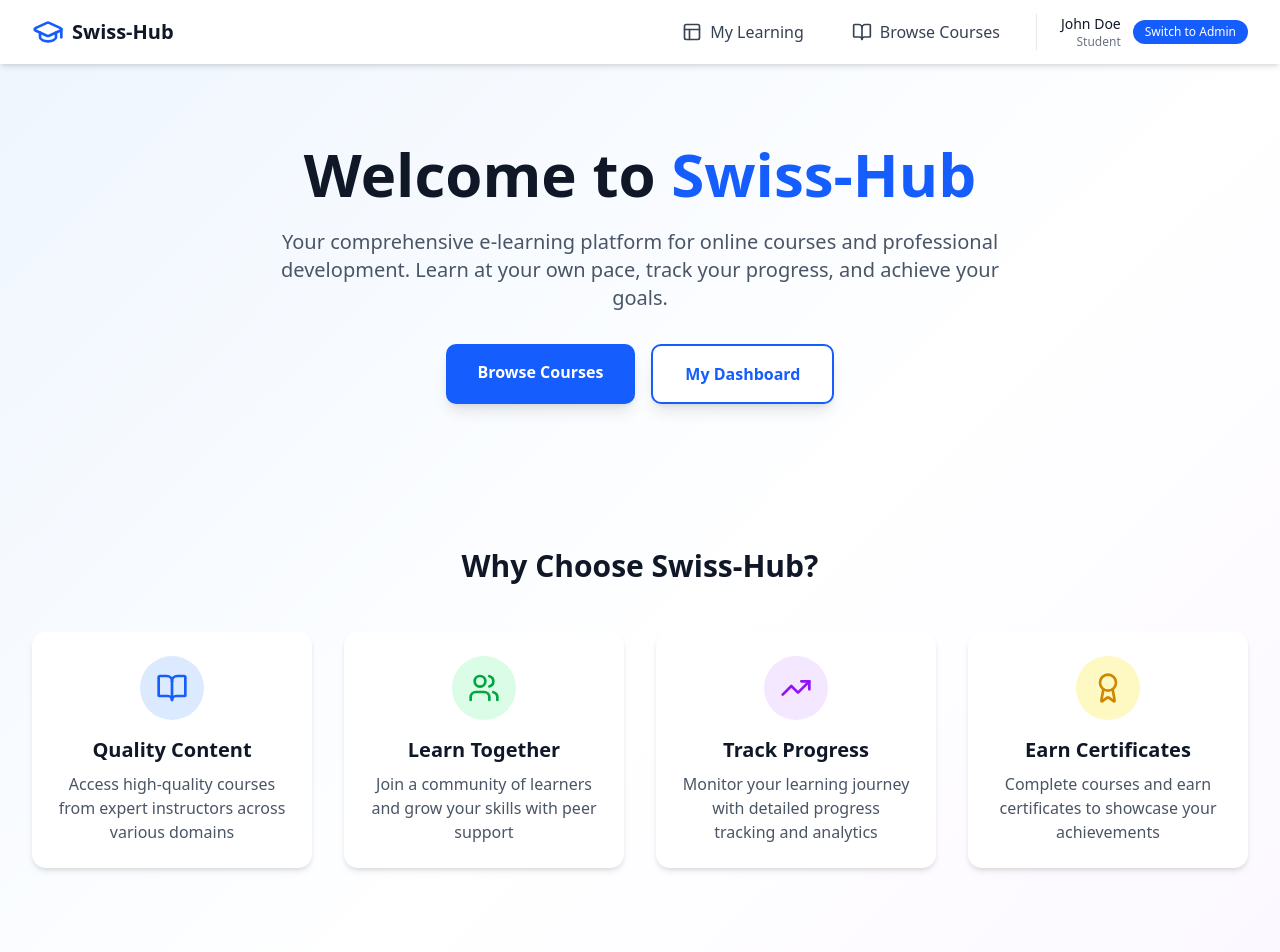
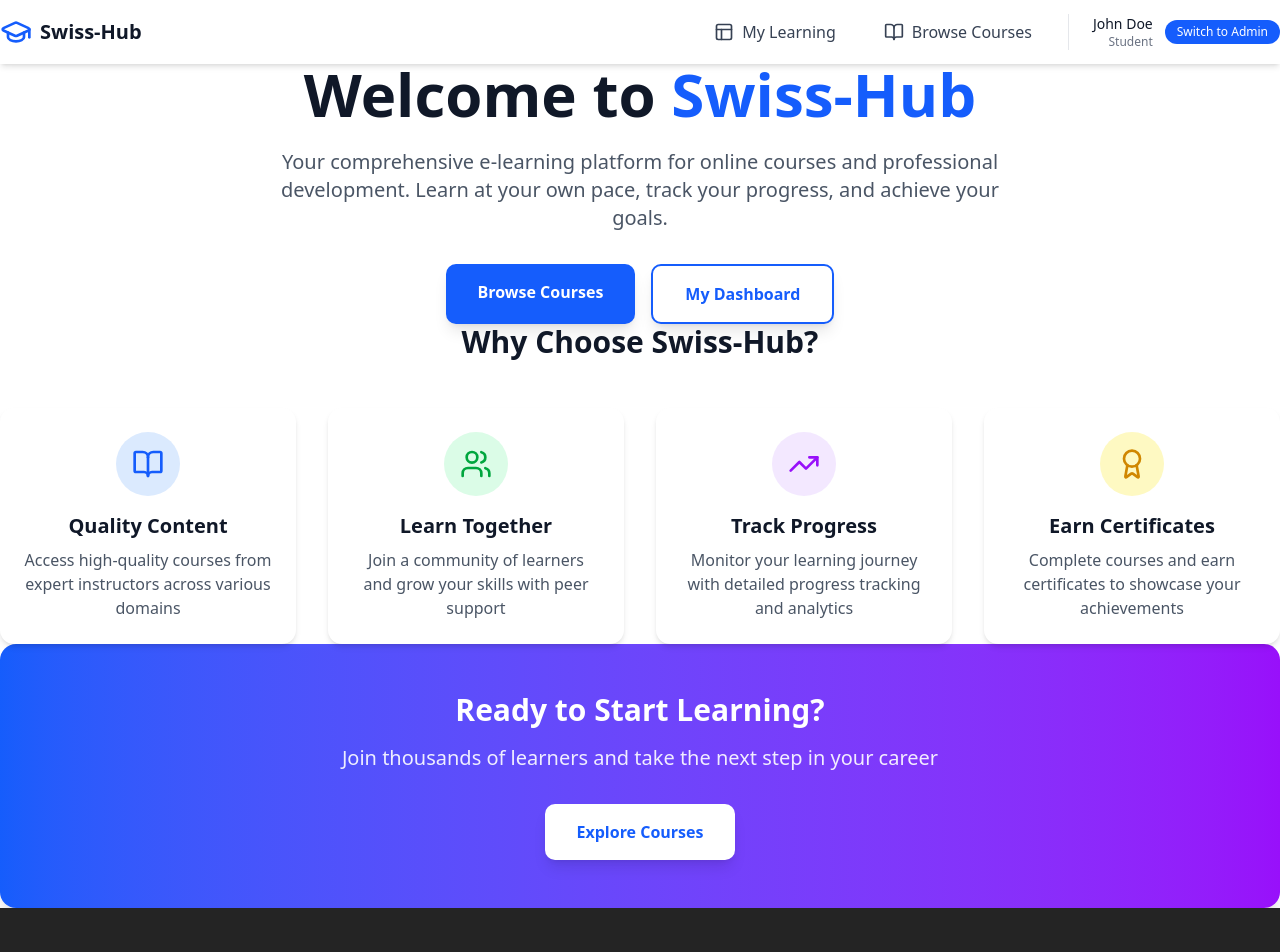
Before and after one commit to Joshua-ID/swiss-hub, a React (Vite) app: page / in a window 1280 px wide. Shown: the top 952 px of the page. After the commit the page ends 908 px from the top, so only its background shows below. Built offline with nearby package versions, Linux system fonts and the light colour scheme.

Commit message:
feat: develop and implement the following files - navbar - admin upload dashboard -Course catalog

```diff
--- a/src/App.tsx
+++ b/src/App.tsx
@@ -6,14 +6,14 @@ import {
 } from "react-router-dom";
 import { useStore } from "./store/useStore";
 
-import AdminCourses from "./pages/AdminCourses";
-import Navbar from "./components/Navbar";
-import Home from "./pages/Home";
-import AdminDashboard from "./pages/AdminDashboard";
-import StudentDashboard from "./pages/StudentDashboard";
-import CourseCatalog from "./pages/CourseCatalog";
-import CourseDetail from "./pages/CourseDetail";
-import LessonView from "./pages/LessonView";
+import { AdminCourses } from "./pages/AdminCourses";
+import { Navbar } from "./components/Navbar";
+import { AdminDashboard } from "./pages/AdminDashboard";
+import { StudentDashboard } from "./pages/StudentDashboard";
+import { CourseCatalog } from "./pages/CourseCatalog";
+import { CourseDetail } from "./pages/CourseDetail";
+import { LessonView } from "./pages/LessonView";
+import { Home } from "./pages/Home";
 
 function App() {
   const { currentUser } = useStore();
@@ -21,7 +21,7 @@ function App() {
 
   return (
     <Router>
-      <div className="min-h-screen bg-gray-50">
+      <div className="min-h-screen w-full ">
         <Navbar />
         <Routes>
           {/* Public Routes */}
--- a/src/components/Navbar.tsx
+++ b/src/components/Navbar.tsx
@@ -1,9 +1,8 @@
-import React from "react";
 import { Link, useLocation } from "react-router-dom";
 import { BookOpen, Layout, GraduationCap } from "lucide-react";
 import { useStore } from "../store/useStore";
 
-const Navbar: React.FC = () => {
+export const Navbar = () => {
   const location = useLocation();
   const { currentUser, setCurrentUser } = useStore();
 
@@ -18,7 +17,6 @@ const Navbar: React.FC = () => {
 
   return (
     <nav className="bg-white shadow-md sticky top-0 z-40">
-      <div className="max-w-7xl mx-auto px-4 sm:px-6 lg:px-8">
       <div className="flex justify-between items-center h-16">
         {/* Logo */}
         <Link to="/" className="flex items-center gap-2">
@@ -99,9 +97,6 @@ const Navbar: React.FC = () => {
           </div>
         </div>
       </div>
-      </div>
     </nav>
   );
 };
-
-export default Navbar;
--- a/src/index.css
+++ b/src/index.css
@@ -128,6 +128,8 @@ body {
   place-items: center;
   min-width: 320px;
   min-height: 100vh;
+  max-width: 2440px;
+  margin: 0 auto;
   width: 100%;
 }
 
--- a/src/pages/AdminCourses.tsx
+++ b/src/pages/AdminCourses.tsx
@@ -1,11 +1,11 @@
-import React, { useState } from "react";
+import { useState } from "react";
 import { Plus, Edit, Trash2, Search } from "lucide-react";
 import { useStore } from "../store/useStore";
 import Modal from "../components/Modal";
 import type { Course } from "@/types";
 import CourseForm from "./CourseForm";
 
-const AdminCourses: React.FC = () => {
+export const AdminCourses = () => {
   const { courses, deleteCourse, getLessonsByCourse } = useStore();
   const [searchTerm, setSearchTerm] = useState("");
   const [isModalOpen, setIsModalOpen] = useState(false);
@@ -43,8 +43,8 @@ const AdminCourses: React.FC = () => {
   };
 
   return (
-    <div className="min-h-screen bg-gray-50 py-8">
-      <div className="max-w-7xl mx-auto px-4 sm:px-6 lg:px-8">
+    <>
+      <div>
         {/* Header */}
         <div className="flex flex-col sm:flex-row justify-between items-start sm:items-center gap-4 mb-8">
           <div>
@@ -79,7 +79,7 @@ const AdminCourses: React.FC = () => {
         </div>
 
         {/* Courses Grid */}
-        <div className="grid grid-cols-1 lg:grid-cols-2 gap-6">
+        <div className="grid grid-cols-1 lg:grid-cols-3 gap-6">
           {filteredCourses.map((course) => {
             const lessonCount = getLessonsByCourse(course.id).length;
             return (
@@ -178,8 +178,6 @@ const AdminCourses: React.FC = () => {
       >
         <CourseForm course={editingCourse} onClose={handleCloseModal} />
       </Modal>
-    </div>
+    </>
   );
 };
-
-export default AdminCourses;
--- a/src/pages/AdminDashboard.tsx
+++ b/src/pages/AdminDashboard.tsx
@@ -1,9 +1,8 @@
-import React from "react";
 import { Link } from "react-router-dom";
 import { BookOpen, Users, TrendingUp, Award } from "lucide-react";
 import { useStore } from "../store/useStore";
 
-const AdminDashboard: React.FC = () => {
+export const AdminDashboard = () => {
   const { courses, users, enrollments } = useStore();
 
   const stats = {
@@ -17,8 +16,7 @@ const AdminDashboard: React.FC = () => {
   const recentCourses = courses.slice(-5).reverse();
 
   return (
-    <div className="min-h-screen bg-gray-50 py-8">
-      <div className="max-w-7xl mx-auto px-4 sm:px-6 lg:px-8">
+    <div>
       {/* Header */}
       <div className="mb-8">
         <h1 className="text-3xl font-bold text-gray-900">Admin Dashboard</h1>
@@ -30,9 +28,7 @@ const AdminDashboard: React.FC = () => {
         <div className="bg-white rounded-xl shadow-md p-6">
           <div className="flex items-center justify-between">
             <div>
-                <p className="text-gray-500 text-sm font-medium">
-                  Total Courses
-                </p>
+              <p className="text-gray-500 text-sm font-medium">Total Courses</p>
               <p className="text-3xl font-bold text-gray-900 mt-2">
                 {stats.totalCourses}
               </p>
@@ -173,8 +169,5 @@ const AdminDashboard: React.FC = () => {
         </div>
       </div>
     </div>
-    </div>
   );
 };
-
-export default AdminDashboard;
--- a/src/pages/CourseCatalog.tsx
+++ b/src/pages/CourseCatalog.tsx
@@ -1,10 +1,10 @@
-import React, { useState } from "react";
+import { useState } from "react";
 import { Search, Filter } from "lucide-react";
 import { useStore } from "../store/useStore";
 import CourseCard from "../components/CourseCard";
 import { isCourseLockedForUser } from "../api/mockData";
 
-const CourseCatalog: React.FC = () => {
+export const CourseCatalog = () => {
   const {
     currentUser,
     courses,
@@ -43,8 +43,7 @@ const CourseCatalog: React.FC = () => {
   };
 
   return (
-    <div className="min-h-screen bg-gray-50 py-8">
-      <div className="max-w-7xl mx-auto px-4 sm:px-6 lg:px-8">
+    <div>
       {/* Header */}
       <div className="mb-8">
         <h1 className="text-3xl font-bold text-gray-900">Course Catalog</h1>
@@ -111,8 +110,8 @@ const CourseCatalog: React.FC = () => {
       <div className="mb-6">
         <p className="text-gray-600">
           Showing{" "}
-            <span className="font-semibold">{filteredCourses.length}</span>{" "}
-            course{filteredCourses.length !== 1 ? "s" : ""}
+          <span className="font-semibold">{filteredCourses.length}</span> course
+          {filteredCourses.length !== 1 ? "s" : ""}
         </p>
       </div>
 
@@ -155,14 +154,10 @@ const CourseCatalog: React.FC = () => {
             No Courses Found
           </h3>
           <p className="text-gray-600">
-              Try adjusting your search or filters to find what you're looking
-              for
+            Try adjusting your search or filters to find what you're looking for
           </p>
         </div>
       )}
     </div>
-    </div>
   );
 };
-
-export default CourseCatalog;
--- a/src/pages/CourseDetail.tsx
+++ b/src/pages/CourseDetail.tsx
@@ -1,4 +1,3 @@
-import React from "react";
 import { useParams, useNavigate } from "react-router-dom";
 import {
   ArrowLeft,
@@ -11,7 +10,7 @@ import {
 import { useStore } from "../store/useStore";
 import ProgressBadge from "../components/ProgressBadge";
 
-const CourseDetail: React.FC = () => {
+export const CourseDetail = () => {
   const { courseId } = useParams<{ courseId: string }>();
   const navigate = useNavigate();
   const {
@@ -34,19 +33,15 @@ const CourseDetail: React.FC = () => {
 
   if (!course) {
     return (
-      <div className="min-h-screen bg-gray-50 py-8">
-        <div className="max-w-7xl mx-auto px-4 sm:px-6 lg:px-8">
+      <div>
         <div className="text-center">
-            <h2 className="text-2xl font-bold text-gray-900">
-              Course not found
-            </h2>
+          <h2 className="text-2xl font-bold text-gray-900">Course not found</h2>
           <button
             onClick={() => navigate("/catalog")}
             className="mt-4 text-blue-600 hover:text-blue-700"
           >
             ← Back to Catalog
           </button>
-          </div>
         </div>
       </div>
     );
@@ -88,8 +83,7 @@ const CourseDetail: React.FC = () => {
   };
 
   return (
-    <div className="min-h-screen bg-gray-50 py-8">
-      <div className="max-w-7xl mx-auto px-4 sm:px-6 lg:px-8">
+    <div>
       {/* Back Button */}
       <button
         onClick={() => navigate(-1)}
@@ -118,9 +112,7 @@ const CourseDetail: React.FC = () => {
           <div className="flex flex-col md:flex-row justify-between items-start md:items-center gap-4 mb-6">
             <div className="flex-1">
               <div className="flex items-center gap-3 mb-3">
-                  <span className="text-sm text-gray-500">
-                    {course.category}
-                  </span>
+                <span className="text-sm text-gray-500">{course.category}</span>
                 <span
                   className={`px-3 py-1 rounded-full text-xs font-semibold ${
                     course.level === "beginner"
@@ -130,8 +122,7 @@ const CourseDetail: React.FC = () => {
                       : "bg-red-100 text-red-800"
                   }`}
                 >
-                    {course.level.charAt(0).toUpperCase() +
-                      course.level.slice(1)}
+                  {course.level.charAt(0).toUpperCase() + course.level.slice(1)}
                 </span>
               </div>
               <h1 className="text-3xl font-bold text-gray-900 mb-3">
@@ -295,8 +286,5 @@ const CourseDetail: React.FC = () => {
         )}
       </div>
     </div>
-    </div>
   );
 };
-
-export default CourseDetail;
--- a/src/pages/Home.tsx
+++ b/src/pages/Home.tsx
@@ -1,12 +1,11 @@
-import React from "react";
 import { Link } from "react-router-dom";
 import { BookOpen, Users, Award, TrendingUp } from "lucide-react";
 
-const Home: React.FC = () => {
+export const Home = () => {
   return (
-    <div className="min-h-screen bg-linear-to-br from-blue-50 via-white to-purple-50">
+    <div>
       {/* Hero Section */}
-      <div className="max-w-7xl mx-auto px-4 sm:px-6 lg:px-8 py-20">
+      <div>
         <div className="text-center">
           <h1 className="text-5xl md:text-6xl font-bold text-gray-900 mb-6">
             Welcome to <span className="text-blue-600">Swiss-Hub</span>
@@ -34,7 +33,7 @@ const Home: React.FC = () => {
       </div>
 
       {/* Features Section */}
-      <div className="max-w-7xl mx-auto px-4 sm:px-6 lg:px-8 py-16">
+      <div>
         <h2 className="text-3xl font-bold text-center text-gray-900 mb-12">
           Why Choose Swiss-Hub?
         </h2>
@@ -94,7 +93,7 @@ const Home: React.FC = () => {
       </div>
 
       {/* CTA Section */}
-      <div className="max-w-7xl mx-auto px-4 sm:px-6 lg:px-8 py-16">
+      <div>
         <div className="bg-linear-to-r from-blue-600 to-purple-600 rounded-2xl shadow-xl p-12 text-center text-white">
           <h2 className="text-3xl font-bold mb-4">Ready to Start Learning?</h2>
           <p className="text-xl mb-8 opacity-90">
@@ -111,5 +110,3 @@ const Home: React.FC = () => {
     </div>
   );
 };
-
-export default Home;
--- a/src/pages/LessonView.tsx
+++ b/src/pages/LessonView.tsx
@@ -8,9 +8,9 @@ import {
   FileText,
 } from "lucide-react";
 import { useStore } from "../store/useStore";
-import React, { useEffect } from "react";
+import { useEffect } from "react";
 
-const LessonView: React.FC = () => {
+export const LessonView = () => {
   const { lessonId } = useParams<{ lessonId: string }>();
   const navigate = useNavigate();
   const {
@@ -52,19 +52,15 @@ const LessonView: React.FC = () => {
 
   if (!lesson || !course) {
     return (
-      <div className="min-h-screen bg-gray-50 py-8">
-        <div className="max-w-7xl mx-auto px-4 sm:px-6 lg:px-8">
+      <div>
         <div className="text-center">
-            <h2 className="text-2xl font-bold text-gray-900">
-              Lesson not found
-            </h2>
+          <h2 className="text-2xl font-bold text-gray-900">Lesson not found</h2>
           <button
             onClick={() => navigate("/catalog")}
             className="mt-4 text-blue-600 hover:text-blue-700"
           >
             ← Back to Catalog
           </button>
-          </div>
         </div>
       </div>
     );
@@ -88,7 +84,6 @@ const LessonView: React.FC = () => {
     <div className="min-h-screen bg-gray-50">
       {/* Header */}
       <div className="bg-white border-b border-gray-200 sticky top-0 z-30">
-        <div className="max-w-7xl mx-auto px-4 sm:px-6 lg:px-8 py-4">
         <div className="flex items-center justify-between">
           <button
             onClick={() => navigate(`/course/${lesson.courseId}`)}
@@ -116,10 +111,9 @@ const LessonView: React.FC = () => {
           </div>
         </div>
       </div>
-      </div>
 
       {/* Main Content */}
-      <div className="max-w-7xl mx-auto px-4 sm:px-6 lg:px-8 py-8">
+      <div>
         <div className="grid grid-cols-1 lg:grid-cols-3 gap-8">
           {/* Left Column - Video and Content */}
           <div className="lg:col-span-2 space-y-6">
@@ -285,5 +279,3 @@ const LessonView: React.FC = () => {
     </div>
   );
 };
-
-export default LessonView;
--- a/src/pages/StudentDashboard.tsx
+++ b/src/pages/StudentDashboard.tsx
@@ -4,7 +4,7 @@ import { BookOpen, Clock, Award, TrendingUp } from "lucide-react";
 import { useStore } from "../store/useStore";
 import CourseCard from "../components/CourseCard";
 
-const StudentDashboard: React.FC = () => {
+export const StudentDashboard = () => {
   const { currentUser, enrollments, courses, getCourseProgress } = useStore();
 
   const userEnrollments = enrollments.filter(
@@ -48,8 +48,7 @@ const StudentDashboard: React.FC = () => {
   };
 
   return (
-    <div className="min-h-screen bg-gray-50 py-8">
-      <div className="max-w-7xl mx-auto px-4 sm:px-6 lg:px-8">
+    <div>
       {/* Header */}
       <div className="mb-8">
         <h1 className="text-3xl font-bold text-gray-900">
@@ -109,9 +108,7 @@ const StudentDashboard: React.FC = () => {
         <div className="bg-white rounded-xl shadow-md p-6">
           <div className="flex items-center justify-between">
             <div>
-                <p className="text-gray-500 text-sm font-medium">
-                  Avg. Progress
-                </p>
+              <p className="text-gray-500 text-sm font-medium">Avg. Progress</p>
               <p className="text-3xl font-bold text-gray-900 mt-2">
                 {stats.avgProgress}%
               </p>
@@ -156,11 +153,7 @@ const StudentDashboard: React.FC = () => {
           <div className="grid grid-cols-1 md:grid-cols-2 lg:grid-cols-3 gap-6">
             {completedCourses.map((course) => (
               <Link key={course.id} to={`/course/${course.id}`}>
-                  <CourseCard
-                    course={course}
-                    progress={100}
-                    isEnrolled={true}
-                  />
+                <CourseCard course={course} progress={100} isEnrolled={true} />
               </Link>
             ))}
           </div>
@@ -186,8 +179,5 @@ const StudentDashboard: React.FC = () => {
         </div>
       )}
     </div>
-    </div>
   );
 };
-
-export default StudentDashboard;
```
Lines whose indentation alone changed are shown as unchanged.
